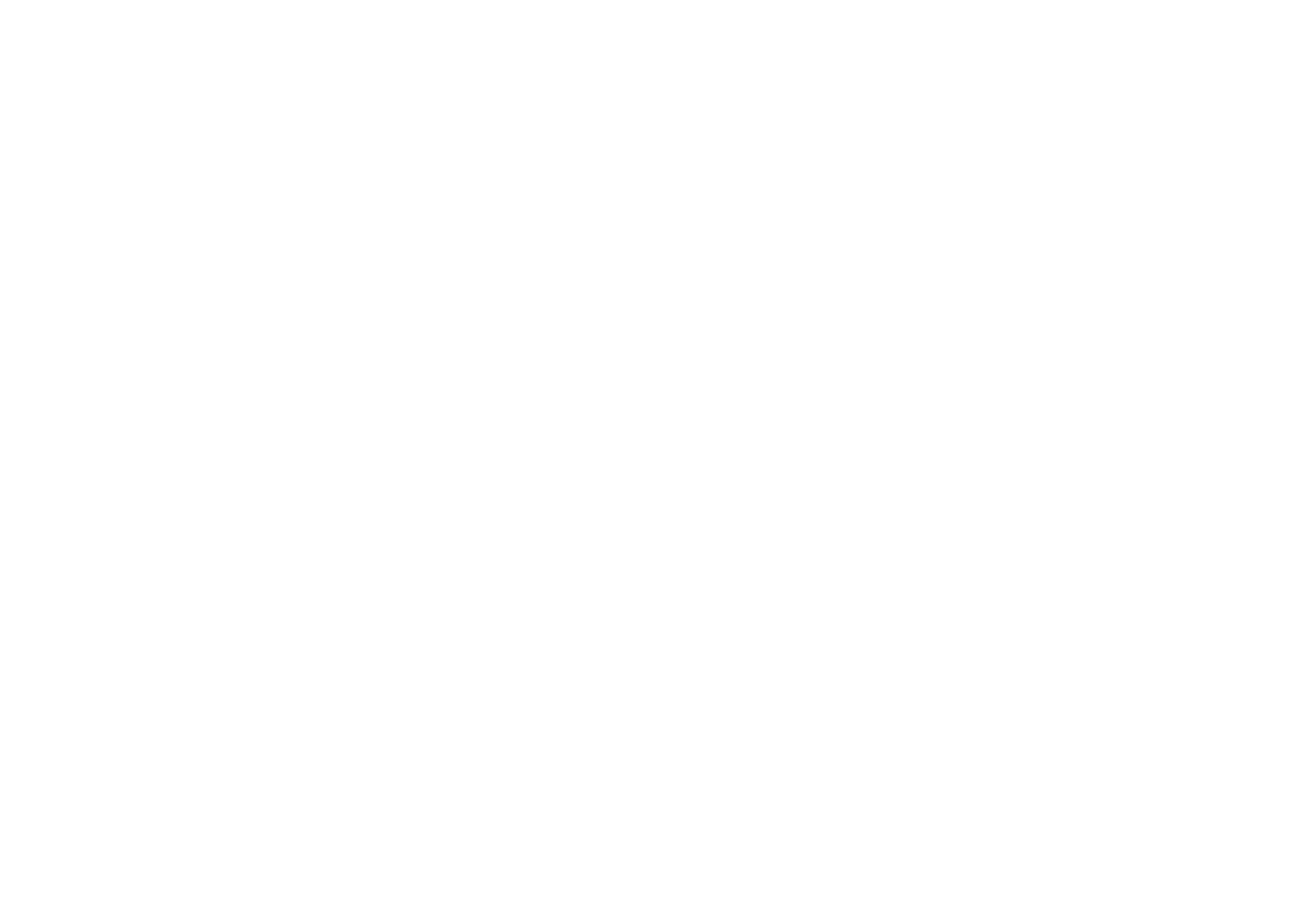
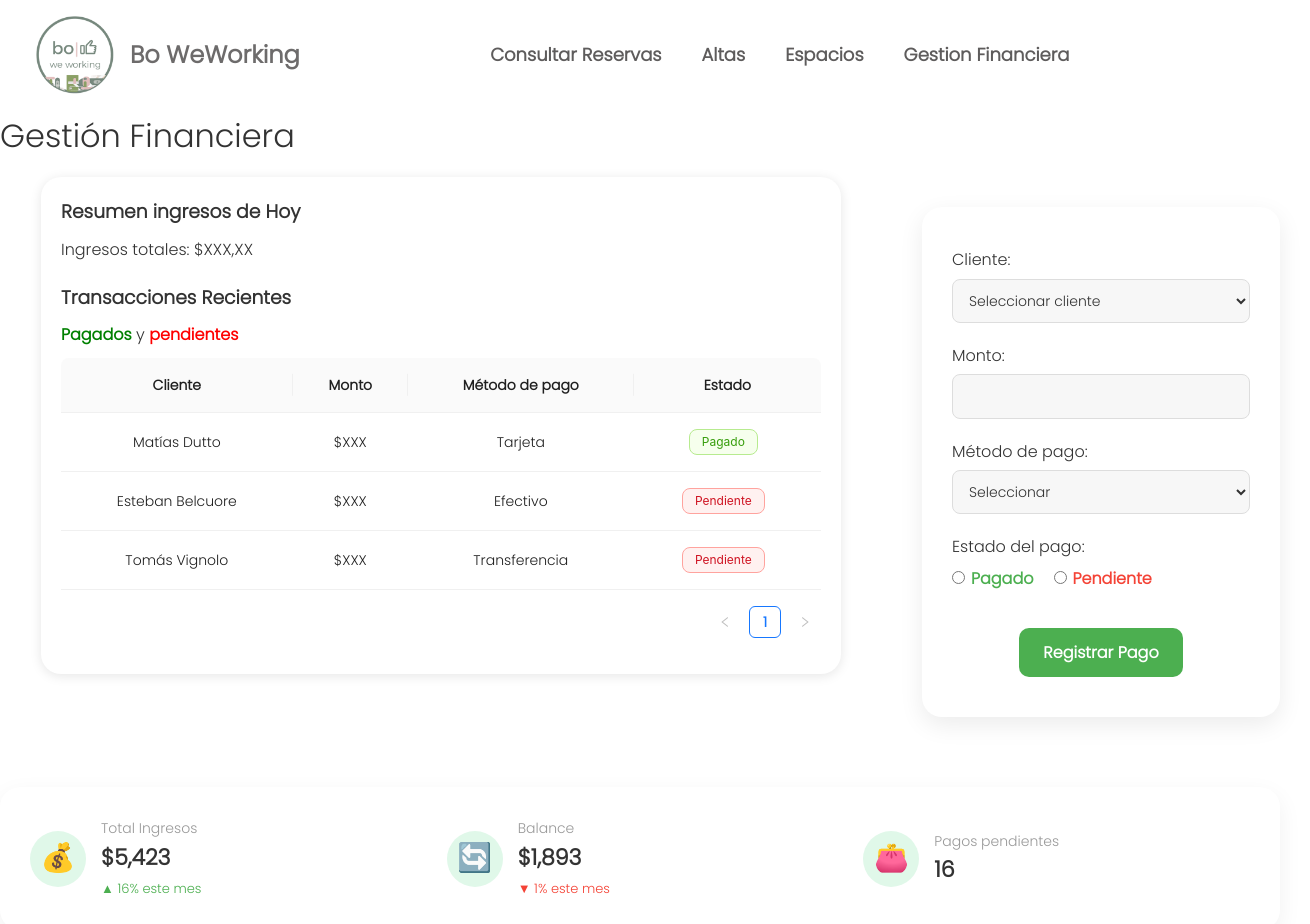
Before and after one commit to lucabonadero/tesis-boweworking, a React (Vite) app: page /gestionfinanciera in a window 1280 px wide. Before the commit this address had no page. Shown: the top 924 px of the page, 1310 px wide, since content can reach past the window. Before the commit the page ends 800 px from the top, so only its background shows below. Built offline with nearby package versions, Linux system fonts and the light colour scheme; a web font is replaced by a local one.

Commit message:
Arranque de la interfaz de Gestion Financiera

```diff
--- a/src/App.jsx
+++ b/src/App.jsx
@@ -3,6 +3,7 @@
 import Espacios from "./pages/public/espacios";
 import ControlReservas from "./pages/admin/consultareservas";
 import Login from "./pages/admin/login";
+import GestionFinanciera from "./pages/admin/Gestionfinanciera";
 import "./App.css";
 import { BrowserRouter, Route, Routes } from "react-router-dom";
 
@@ -16,6 +17,7 @@
         <Route path="/espacios" element={<Espacios />} />
         <Route path="/login" element={<Login />} />
         <Route path="/control" element={<ControlReservas />} />
+        <Route path="/gestionfinanciera" element={<GestionFinanciera />} />
       </Routes>
     </BrowserRouter>
   );
--- /dev/null
+++ b/src/components/tablafinanciera.jsx
@@ -0,0 +1,93 @@
+import React from 'react';
+import { Table, Tag } from 'antd';
+
+const columns = [
+  {
+    title: <div style={{ textAlign: 'center' }}>Cliente</div>,
+    dataIndex: 'name',
+    key: 'name',
+    render: (_, record) => (
+      <div style={{ textAlign: 'center' }}>{record.name} {record.lastname}</div>
+    ),
+  },
+  {
+    title: <div style={{ textAlign: 'center' }}>Monto</div>,
+    dataIndex: 'amount',
+    key: 'amount',
+    render: amount => <div style={{ textAlign: 'center' }}>${amount}</div>,
+  },
+  {
+    title: <div style={{ textAlign: 'center' }}>Método de pago</div>,
+    dataIndex: 'payment',
+    key: 'payment',
+    render: payment => <div style={{ textAlign: 'center' }}>{payment}</div>,
+  },
+  {
+    title: <div style={{ textAlign: 'center' }}>Estado</div>,
+    dataIndex: 'status',
+    key: 'status',
+    render: status => (
+      <div style={{ textAlign: 'center' }}>
+        <Tag color={status === 'Pagado' ? 'green' : 'red'} style={{ borderRadius: '8px', padding: '2px 12px' }}>
+          {status}
+        </Tag>
+      </div>
+    ),
+  },
+];
+
+const data = [
+  {
+    key: '1',
+    name: 'Matías',
+    lastname: 'Dutto',
+    amount: 'XXX',
+    payment: 'Tarjeta',
+    status: 'Pagado',
+  },
+  {
+    key: '2',
+    name: 'Esteban',
+    lastname: 'Belcuore',
+    amount: 'XXX',
+    payment: 'Efectivo',
+    status: 'Pendiente',
+  },
+  {
+    key: '3',
+    name: 'Tomás',
+    lastname: 'Vignolo',
+    amount: 'XXX',
+    payment: 'Transferencia',
+    status: 'Pendiente',
+  },
+];
+
+const TablaFinanciera = () => (
+  <div style={{
+    padding: '20px',
+    borderRadius: '20px',
+    boxShadow: '0 2px 12px rgba(0,0,0,0.1)',
+    backgroundColor: 'white',
+    maxWidth: '800px',
+    margin: '0 auto'
+  }}>
+    <h3 style={{ marginBottom: '10px', fontWeight: 'bold' }}>Resumen ingresos de Hoy</h3>
+    <p style={{ marginTop: 0, marginBottom: '20px' }}>Ingresos totales: $XXX,XX</p>
+
+    <h3 style={{ fontWeight: 'bold' }}>Transacciones Recientes</h3>
+    <p style={{ marginTop: 0, marginBottom: '10px' }}>
+      <span style={{ color: 'green', fontWeight: 'bold' }}>Pagados</span> y <span style={{ color: 'red', fontWeight: 'bold' }}>pendientes</span>
+    </p>
+
+    <Table
+      columns={columns}
+      dataSource={data}
+      pagination={{ pageSize: 3 }}
+      bordered={false}
+      rowClassName={() => 'custom-row'}
+    />
+  </div>
+);
+
+export default TablaFinanciera;
--- /dev/null
+++ b/src/pages/admin/Gestionfinanciera.jsx
@@ -0,0 +1,107 @@
+import React from "react";
+import Header from "../../components/header.jsx";
+import Footer from "../../components/footer.jsx";
+import "../../styles/global.css";
+import TablaFinanciera from "../../components/tablafinanciera.jsx";
+
+import styles from "../../styles/admin/gestionfinanciera.module.css";
+
+export default function GestionFinanciera() {
+    return (
+        <div>
+            <Header isEmpleado={true} />
+            <main className={styles.main}>
+  <h1 className={styles.header}>Gestión Financiera</h1>
+
+  {/* Contenedor horizontal */}
+  <div className={styles.reservasWrapper}>
+    <div className={styles.tablaContainer}>
+      <TablaFinanciera />
+    </div>
+    <div className={styles.formularioWrapper}>
+    <form action="/formulario.html" method="POST">
+    <div className={styles.form__group}>
+      <label htmlFor="cliente">Cliente:</label>
+      <select id="cliente" name="cliente" required>
+        <option value="">Seleccionar cliente</option>
+        <option value="cliente1">Matías Dutto</option>
+        <option value="cliente2">Esteban Belcuore</option>
+      </select>
+    </div>
+
+    <div className={styles.form__group}>
+      <label htmlFor="monto">Monto:</label>
+      <input type="number" id="monto" name="monto" required />
+    </div>
+
+    <div className={styles.form__group}>
+      <label htmlFor="metodo">Método de pago:</label>
+      <select id="metodo" name="metodo" required>
+        <option value="">Seleccionar</option>
+        <option value="qr">QR</option>
+        <option value="efectivo">Efectivo</option>
+        <option value="tarjeta">Tarjeta</option>
+      </select>
+    </div>
+
+    <div className={styles.form__group}>
+      <label>Estado del pago:</label>
+      <div className={styles.radioGroup}>
+        <label>
+          <input type="radio" name="estado" value="pagado" required />
+          <span className={styles.radioPagado}>Pagado</span>
+        </label>
+        <label>
+          <input type="radio" name="estado" value="pendiente" />
+          <span className={styles.radioPendiente}>Pendiente</span>
+        </label>
+      </div>
+    </div>
+
+    <div className={styles.formButtons}>
+      <button type="submit" className={styles.buttonPrimario}>
+        Registrar Pago
+      </button>
+    </div>
+  </form>
+    </div>
+  </div>
+
+  {/* Barra de datos resumen */}
+  <div className={styles.resumenFinanciero}>
+    <div className={styles.resumenBox}>
+      <div className={styles.iconoWrapper}>
+        💰
+      </div>
+      <div>
+        <p>Total Ingresos</p>
+        <h3>$5,423</h3>
+        <span className={styles.subida}>▲ 16% este mes</span>
+      </div>
+    </div>
+    <div className={styles.resumenBox}>
+      <div className={styles.iconoWrapper}>
+        🔄
+      </div>
+      <div>
+        <p>Balance</p>
+        <h3>$1,893</h3>
+        <span className={styles.bajada}>▼ 1% este mes</span>
+      </div>
+    </div>
+    <div className={styles.resumenBox}>
+      <div className={styles.iconoWrapper}>
+        👛
+      </div>
+      <div>
+        <p>Pagos pendientes</p>
+        <h3>16</h3>
+      </div>
+    </div>
+  </div>
+</main>
+            <Footer isEmpleado={true} />
+
+        </div>
+    );
+}
--- /dev/null
+++ b/src/styles/admin/gestionfinanciera.module.css
@@ -0,0 +1,163 @@
+.reservasWrapper {
+    display: flex;
+    gap: 40px;
+    margin-bottom: 40px;
+    align-items: flex-start;
+  }
+
+  .tablaContainer {
+    flex: 2;
+  }
+
+  .formularioWrapper {
+    background: #fff;
+    border-radius: 20px;
+    box-shadow: 0 8px 24px rgba(0, 0, 0, 0.08);
+    padding: 40px 30px;
+    max-width: 500px;
+    margin: 30px auto;
+  }
+
+  .resumenFinanciero {
+    display: flex;
+    justify-content: space-between;
+    gap: 30px;
+    padding: 30px;
+    background-color: #fff;
+    border-radius: 20px;
+    box-shadow: 0 8px 24px rgba(0, 0, 0, 0.06);
+  }
+
+  .resumenBox {
+    display: flex;
+    align-items: center;
+    gap: 15px;
+    flex: 1;
+  }
+
+  .iconoWrapper {
+    background-color: #e0f8e9;
+    border-radius: 50%;
+    width: 56px;
+    height: 56px;
+    font-size: 28px;
+    display: flex;
+    align-items: center;
+    justify-content: center;
+    color: #4caf50;
+  }
+
+  .resumenBox h3 {
+    margin: 0;
+    font-size: 22px;
+    font-weight: bold;
+  }
+
+  .resumenBox p {
+    margin: 0;
+    font-size: 14px;
+    color: #999;
+  }
+
+  .subida {
+    color: #4caf50;
+    font-size: 13px;
+  }
+
+  .bajada {
+    color: #f44336;
+    font-size: 13px;
+  }
+  .containerFormulario {
+    background: #fff;
+    border-radius: 20px;
+    box-shadow: 0 8px 24px rgba(0, 0, 0, 0.08);
+    padding: 40px 30px;
+    max-width: 500px;
+    margin: 30px auto;
+  }
+
+  .formulario__header {
+    text-align: center;
+    font-size: 24px;
+    font-weight: bold;
+    margin-bottom: 8px;
+  }
+
+  .formulario__subtitulo {
+    text-align: center;
+    color: #999;
+    font-size: 14px;
+    margin-bottom: 30px;
+  }
+
+  .form__group {
+    margin-bottom: 20px;
+    display: flex;
+    flex-direction: column;
+  }
+
+  .form__group label {
+    margin-bottom: 6px;
+    font-weight: 500;
+  }
+
+  input[type="text"],
+  input[type="number"],
+  select {
+    padding: 10px 12px;
+    border: 1px solid #ddd;
+    border-radius: 8px;
+    font-size: 14px;
+    background: #f7f7f7;
+    transition: all 0.3s ease;
+  }
+
+  input:focus,
+  select:focus {
+    border-color: #4caf50;
+    outline: none;
+    background: #fff;
+  }
+
+  .radioGroup {
+    display: flex;
+    gap: 20px;
+    align-items: center;
+  }
+
+  .radioGroup input[type="radio"] {
+    margin-right: 6px;
+  }
+
+  .radioPagado {
+    color: #4caf50;
+    font-weight: 600;
+  }
+
+  .radioPendiente {
+    color: #f44336;
+    font-weight: 600;
+  }
+
+  .formButtons {
+    display: flex;
+    justify-content: center;
+    margin-top: 30px;
+  }
+
+  .buttonPrimario {
+    background-color: #4caf50;
+    color: #fff;
+    border: none;
+    border-radius: 10px;
+    padding: 12px 24px;
+    font-size: 16px;
+    font-weight: bold;
+    cursor: pointer;
+    transition: background 0.3s ease;
+  }
+
+  .buttonPrimario:hover {
+    background-color: #43a047;
+  }
```
